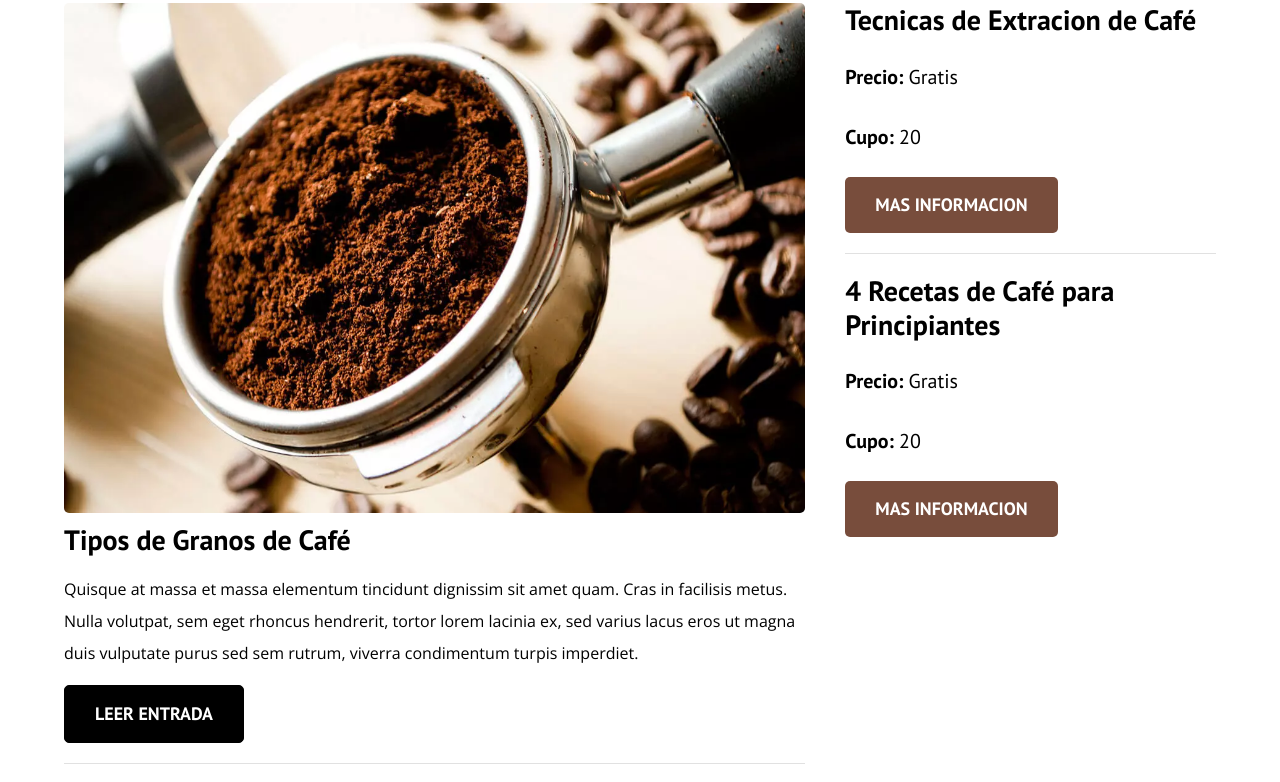
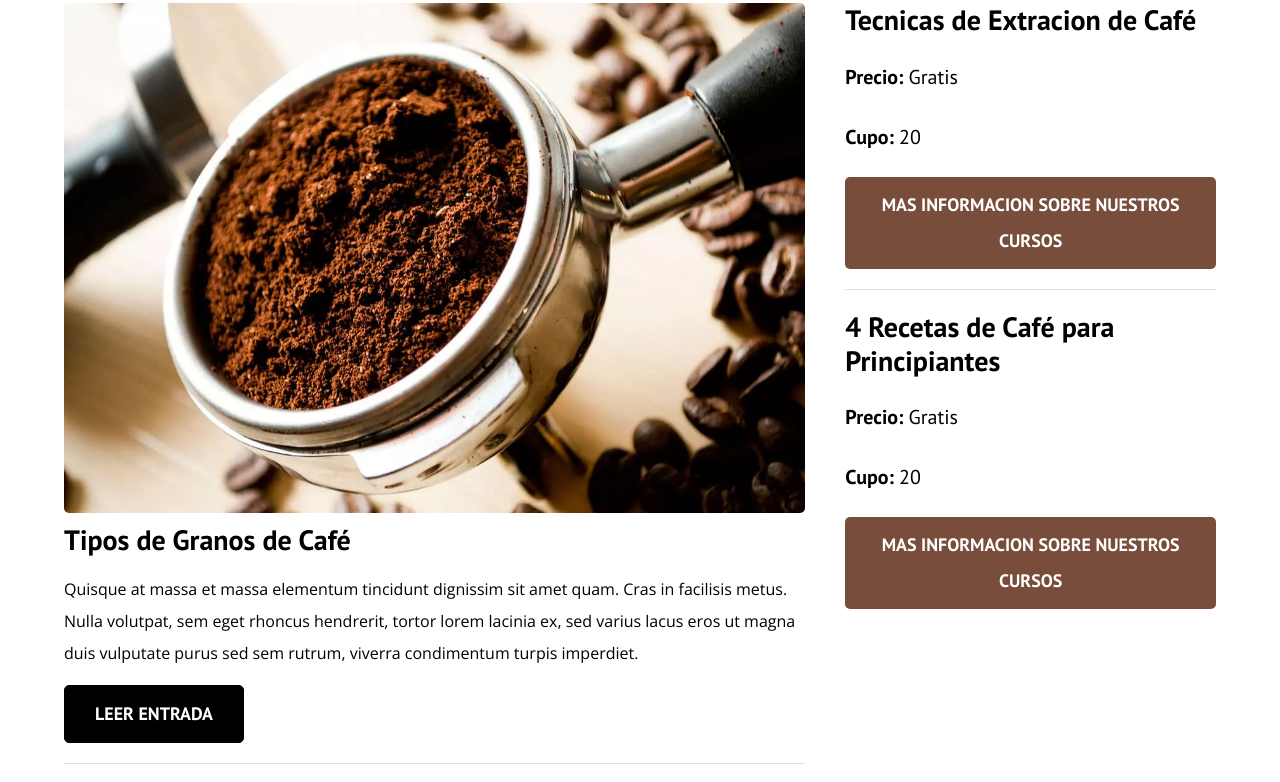
Before and after one commit to rubenRamirez31/blogdelcafe, a plain HTML site: page index.html in a window 1280 px wide. Shown: the part 699-1481 px from the top of the page. Drawn offline with nearby package versions, Linux system fonts and the light colour scheme.

Commit message:
Se agregan datos extras

```diff
--- a/index.html
+++ b/index.html
@@ -151,7 +151,7 @@
                         <span class="widget-curso__info">20</span>
                     </p>
 
-                    <a href="entrada.html" class="boton boton--secundario">Mas Informacion</a>
+                    <a href="index.html" class="boton boton--secundario">Mas Informacion Sobre nuestros cursos</a>
 
                 </li>
 
@@ -165,7 +165,7 @@
                         <span class="widget-curso__info">20</span>
                     </p>
 
-                    <a href="entrada.html" class="boton boton--secundario">Mas Informacion</a>
+                    <a href="index.html" class="boton boton--secundario">Mas Informacion sobre nuestros cursos</a>
 
                 </li>
 
```
